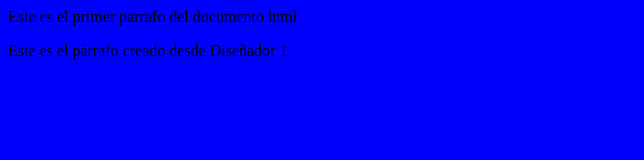
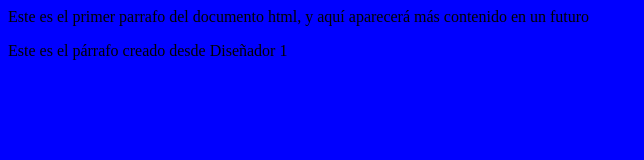
Before and after one commit to Alejo1807/Prueba2, a plain HTML site: page index.html in a window 1280 px wide. Shown: the whole page, without its empty margins (0-644 px from the left). Drawn offline with Linux system fonts and the light colour scheme.

Commit message:
Modificando párrafo 1 desde diseñador 2

```diff
--- a/index.html
+++ b/index.html
@@ -16,7 +16,7 @@
 
 <body>
 
-    <p>Este es el primer parrafo del documento html</p>
+    <p>Este es el primer parrafo del documento html, y aquí aparecerá más contenido en un futuro</p>
 
 <P>Este es el párrafo creado desde Diseñador 1</P>
 
```
